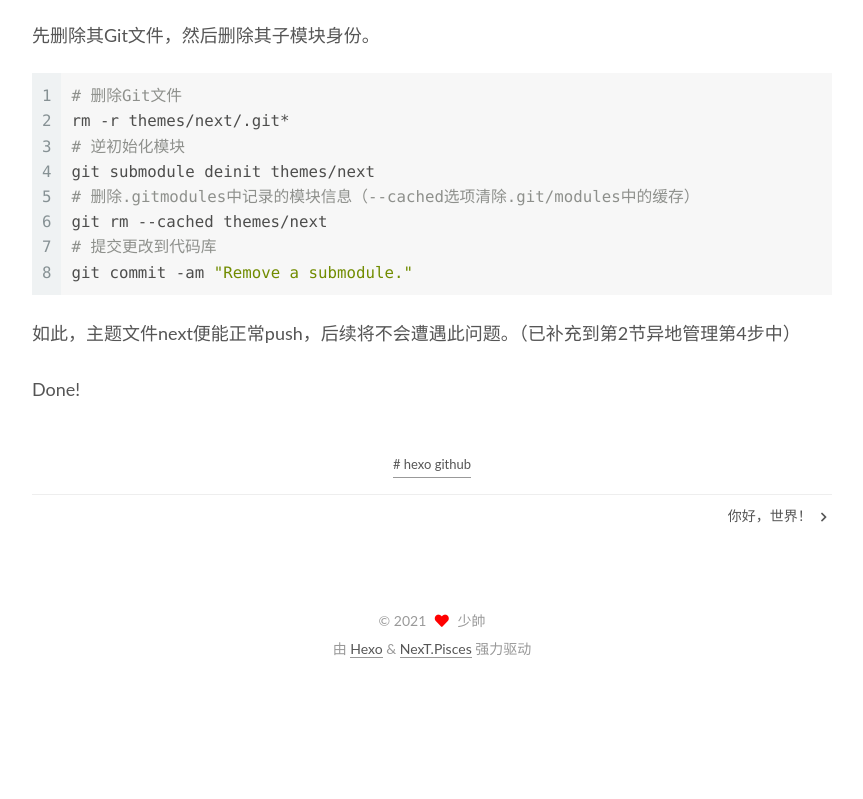
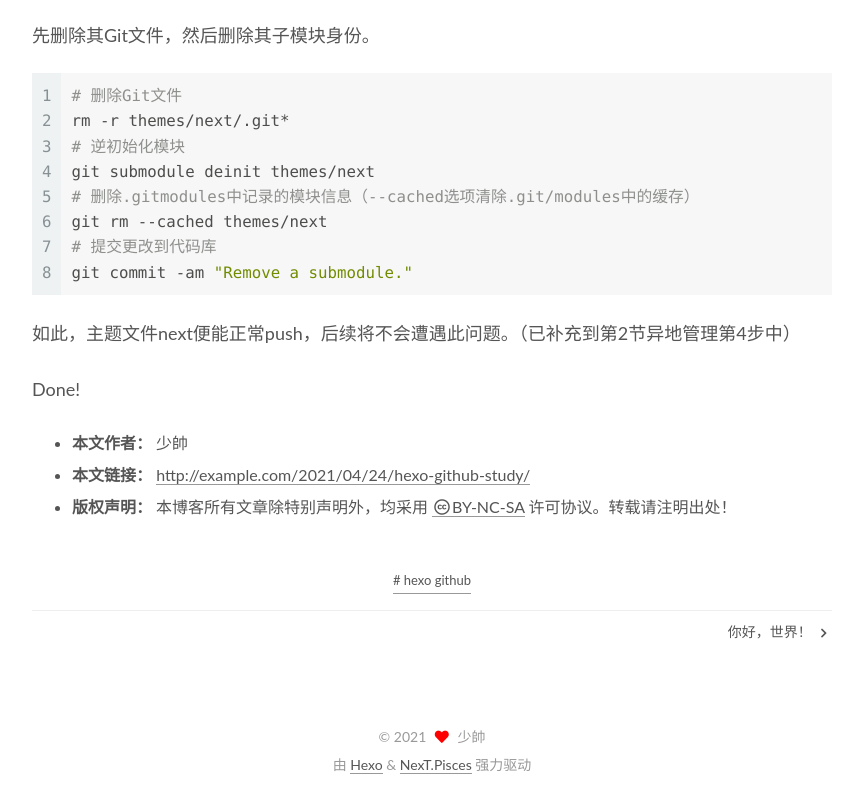
Before and after one commit to shawshai/shawshai.github.io, a plain HTML site: page 2021/04/24/hexo-github-study/index.html in a window 1280 px wide. Shown: the part 5166-5965 px from the top of the page, without its empty margins (208-1071 px from the left). Before the commit the page ends 5849 px from the top, so only its background shows below. Drawn offline with Linux system fonts and the light colour scheme.

Commit message:
Site updated: 2021-04-26 02:57:31

```diff
--- a/2021/04/24/hexo-github-study/index.html
+++ b/2021/04/24/hexo-github-study/index.html
@@ -292,6 +292,23 @@
 
 
 
+
+<div>
+<ul class="post-copyright">
+  <li class="post-copyright-author">
+    <strong>本文作者： </strong>少帥
+  </li>
+  <li class="post-copyright-link">
+    <strong>本文链接：</strong>
+    <a href="http://example.com/2021/04/24/hexo-github-study/" title="博客搭建过程">http://example.com/2021/04/24/hexo-github-study/</a>
+  </li>
+  <li class="post-copyright-license">
+    <strong>版权声明： </strong>本博客所有文章除特别声明外，均采用 <a href="https://creativecommons.org/licenses/by-nc-sa/4.0/zh-CN" rel="noopener" target="_blank"><i class="fab fa-fw fa-creative-commons"></i>BY-NC-SA</a> 许可协议。转载请注明出处！
+  </li>
+</ul>
+</div>
+
+
       <footer class="post-footer">
           <div class="post-tags">
               <a href="/tags/hexo-github/" rel="tag"># hexo github</a>
@@ -397,6 +414,9 @@
         <a href="mailto:shawshai@qq.com" title="E-Mail → mailto:shawshai@qq.com" rel="noopener" target="_blank"><i class="fa fa-envelope fa-fw"></i>E-Mail</a>
       </span>
   </div>
+  <div class="cc-license motion-element" itemprop="license">
+    <a href="https://creativecommons.org/licenses/by-nc-sa/4.0/zh-CN" class="cc-opacity" rel="noopener" target="_blank"><img src="/images/cc-by-nc-sa.svg" alt="Creative Commons"></a>
+  </div>
 
 
 
```
Also changed, not shown: 2021/04/26/hello-world/index.html (+20 -0 lines), archives/2021/04/index.html (+3 -0 lines), archives/2021/index.html (+3 -0 lines), archives/index.html (+3 -0 lines), index.html (+3 -0 lines), tags/hexo-github/index.html (+3 -0 lines).
